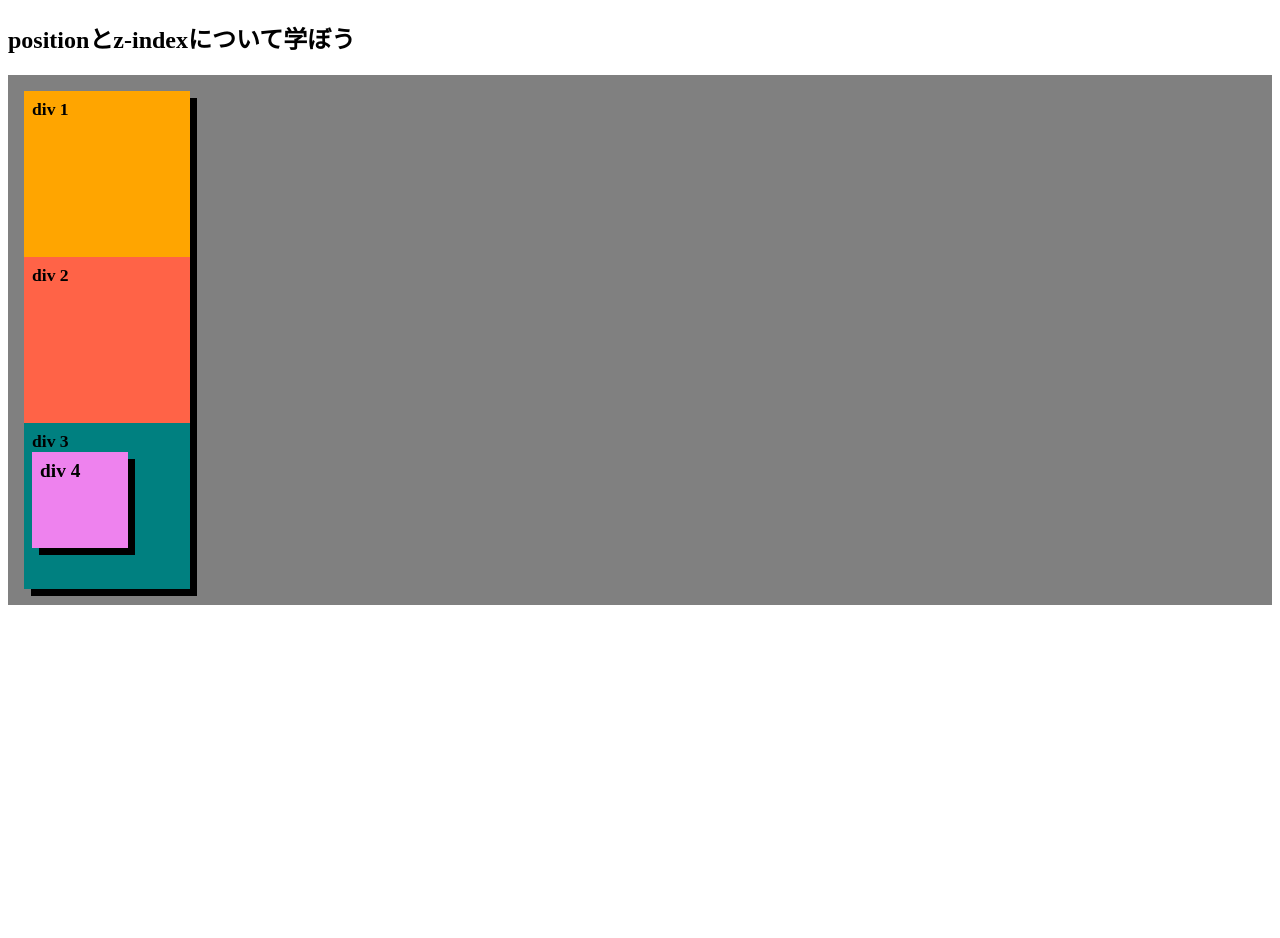
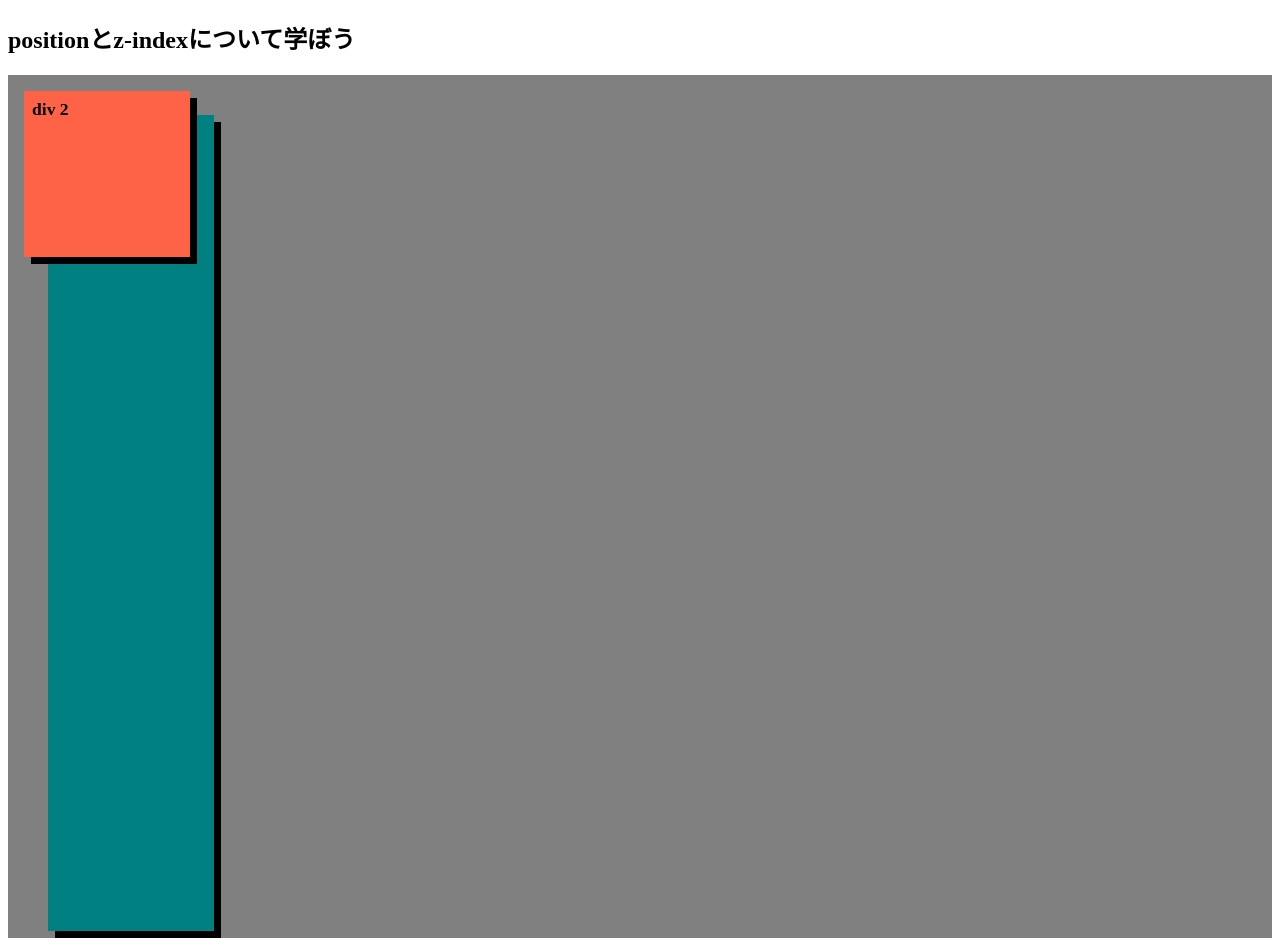
Before and after one commit to tackernao0522/cm-js-css-ud, a plain HTML site: page 02_HTMLとCSSを極める（トランジション編）/050_positionとz-indexについて学ぼう/start/index.html in a window 1280 px wide. Shown: the top 938 px of the page. Before the commit the page ends 800 px from the top, so only its background shows below. Drawn offline with Linux system fonts and the light colour scheme.

Commit message:
24. PositionとZ-indexをマスターして思い通りのレイアウトを組む

```diff
--- a/02_HTMLとCSSを極める（トランジション編）/050_positionとz-indexについて学ぼう/start/style.scss
+++ b/02_HTMLとCSSを極める（トランジション編）/050_positionとz-indexについて学ぼう/start/style.scss
@@ -1,6 +1,8 @@
 #container {
   padding: 1rem;
+  position: relative;
   background-color: gray;
+  height: 1000px; // スクロールしてもdiv-1はposition: fixed;で固定されているのでdiv-1は固定されて動かない
 }
 
 div {
@@ -14,15 +16,29 @@ div {
 
 .div-1 {
   background: orange;
+  position: absolute;
+  // top: 0; // 上に固定
+  bottom: 0; // 下に固定
+  left: 0;
+  z-index: 20; // .div-2よりも大きい数値を設定すると前面に出て表示される
 }
 .div-2 {
   background: tomato;
+  position: relative; // 親要素のcontainerのheightは復活する
+  z-index: 30;
 }
 .div-3 {
   background: teal;
+  position: absolute;
+  top: 40px;
+  left: 40px;
+  height: 800px;
 }
 .div-4 {
   width: 80px;
   height: 80px;
   background-color: violet;
+  z-index: 1;
+  position: sticky;
+  top: 30px;
 }
```
Also changed, not shown: 02_HTMLとCSSを極める（トランジション編）/050_positionとz-indexについて学ぼう/start/style.css, 2 other files.
